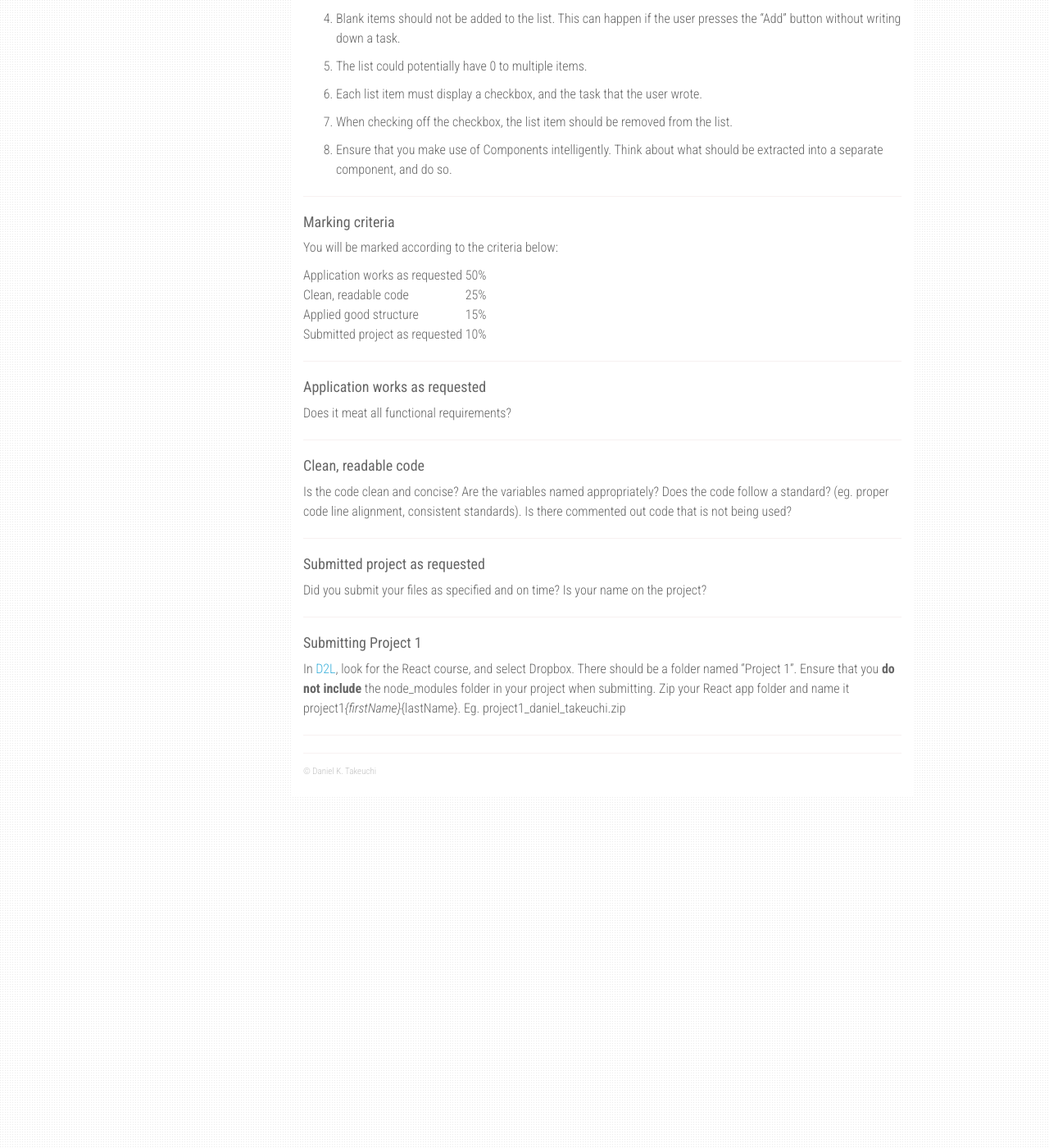
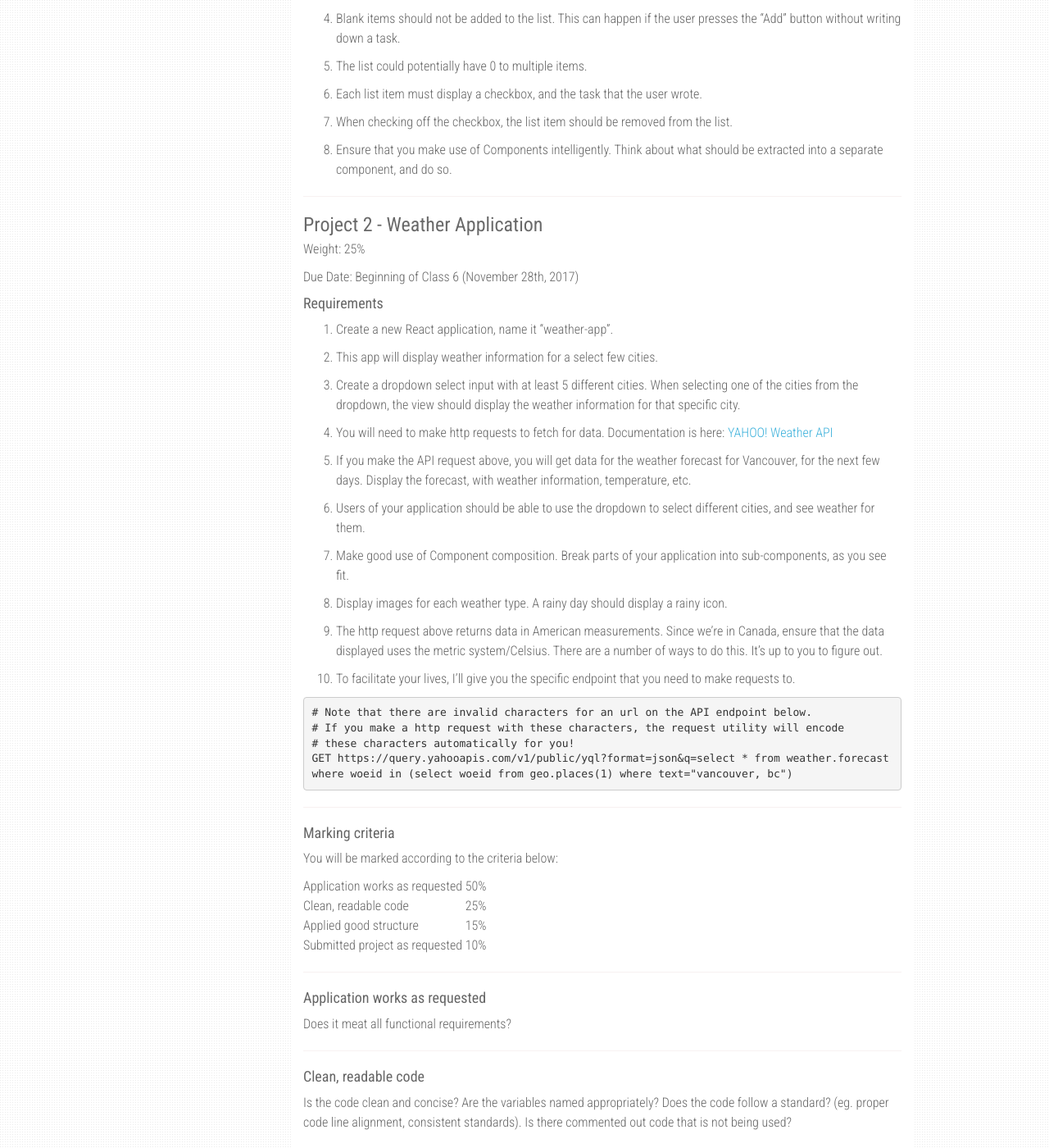
Before and after one commit to Julix91/COMP-2913, a Jekyll site: the page built from deliverables.md, in a window 1280 px wide and 1400 px high, scrolled down 429 px. Shown: the whole window at 82% size. Built offline with Jekyll 4.4.1, drawn with Linux system fonts in a browser that asks for light colours; nearby versions of some CDN libraries.

Commit message:
Add requirements for project 2

````diff
--- a/deliverables.md
+++ b/deliverables.md
@@ -27,6 +27,43 @@ Due Date: Beginning of Class 5 (November 21st, 2017)
 1. When checking off the checkbox, the list item should be removed from the list.
 
 1. Ensure that you make use of Components intelligently. Think about what should be extracted into a separate component, and do so.
+
+---
+
+### Project 2 - Weather Application
+
+Weight: 25%
+
+Due Date: Beginning of Class 6 (November 28th, 2017)
+
+#### Requirements
+
+1. Create a new React application, name it "weather-app".
+
+1. This app will display weather information for a select few cities.
+
+1. Create a dropdown select input with at least 5 different cities. When selecting one of the cities from the dropdown, the view should display the weather information for that specific city.
+
+1. You will need to make http requests to fetch for data. Documentation is here: [YAHOO! Weather API](https://developer.yahoo.com/weather/)
+
+1. If you make the API request above, you will get data for the weather forecast for Vancouver, for the next few days. Display the forecast, with weather information, temperature, etc.
+
+1. Users of your application should be able to use the dropdown to select different cities, and see weather for them.
+
+1. Make good use of Component composition. Break parts of your application into sub-components, as you see fit.
+
+1. Display images for each weather type. A rainy day should display a rainy icon.
+
+1. The http request above returns data in American measurements. Since we're in Canada, ensure that the data displayed uses the metric system/Celsius. There are a number of ways to do this. It's up to you to figure out.
+
+1. To facilitate your lives, I'll give you the specific endpoint that you need to make requests to.
+
+```
+# Note that there are invalid characters for an url on the API endpoint below.
+# If you make a http request with these characters, the request utility will encode
+# these characters automatically for you!
+GET https://query.yahooapis.com/v1/public/yql?format=json&q=select * from weather.forecast where woeid in (select woeid from geo.places(1) where text="vancouver, bc")
+```
 
 ---
 
````
